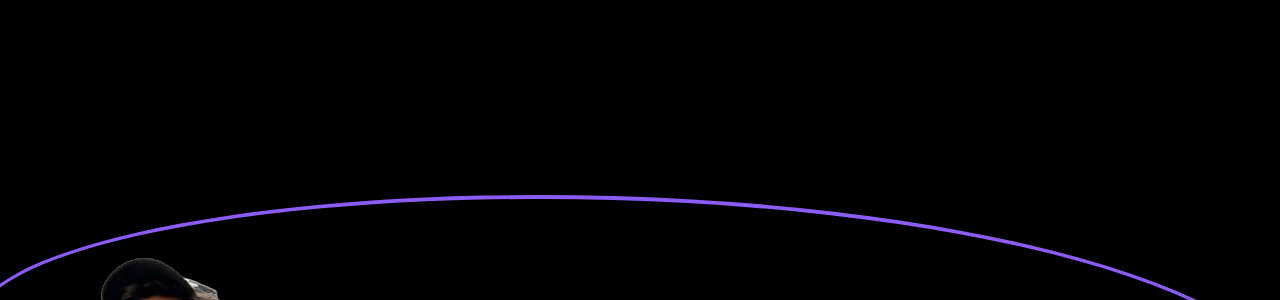
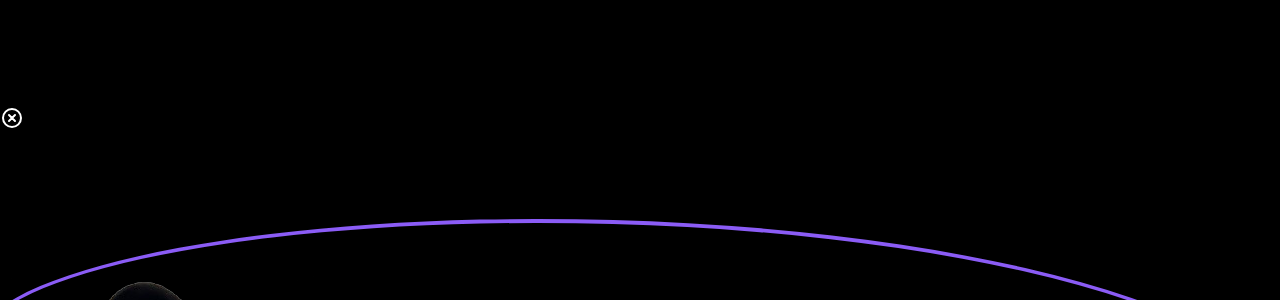
Before and after one commit to coderislive07/My-Portfolio-, a React (Vite) app: page / in a window 1280 px wide. Shown: the part 2045-2345 px from the top of the page. Built offline with nearby package versions, Linux system fonts and the light colour scheme; a web font is replaced by a local one.

Commit message:
added close icon

```diff
--- a/src/Components/hero.jsx
+++ b/src/Components/hero.jsx
@@ -24,7 +24,7 @@ export default function Hero() {
                 >
                     <img src={bar} alt="Toggle Menu" className="w-full h-full invert" />
                 </button>
-                <div className={`fixed top-0 left-0 h-full w-64 bg-black z-50 transform transition-transform duration-300 ease-in-out ${isOpen ? 'translate-x-0' : '-translate-x-full'} sm:static sm:h-auto sm:w-auto sm:bg-transparent sm:transform-none sm:transition-none sm:flex sm:items-center`}>
+                <div className={`fixed flex flex-row top-0 left-0 h-full w-64 bg-black z-50 transform transition-transform duration-300 ease-in-out ${isOpen ? 'translate-x-0' : '-translate-x-full'} sm:static sm:h-auto sm:w-auto sm:bg-transparent sm:transform-none sm:transition-none sm:flex sm:items-center`}>
                     <div className="flex flex-col h-full p-4 sm:flex-row sm:p-0">
                         <a href="#" className="flex items-center mb-4 sm:mb-0 sm:mr-4">
                             <img src={home} alt="Home" className="w-5 h-5 mr-1 invert" />
@@ -41,6 +41,12 @@ export default function Hero() {
                         <button className="bg-transparent text-purple-700 border text-sm sm:text-lg border-purple-700 px-4 py-2 rounded-full hover:text-white hover:bg-purple-700 transition-colors duration-300">
                             Contact
                         </button>
+                    </div>
+                    <div className='ml-[22vw] mt-[2vw]'>
+                    <svg onClick={toggleNavbar} class="w-6 h-6 text-gray-800 dark:text-white" aria-hidden="true" xmlns="http://www.w3.org/2000/svg" width="24" height="24" fill="none" viewBox="0 0 24 24">
+  <path stroke="white" stroke-linecap="round" stroke-linejoin="round" stroke-width="2" d="m15 9-6 6m0-6 6 6m6-3a9 9 0 1 1-18 0 9 9 0 0 1 18 0Z"/>
+</svg>
+
                     </div>
                 </div>
             </nav>
```
